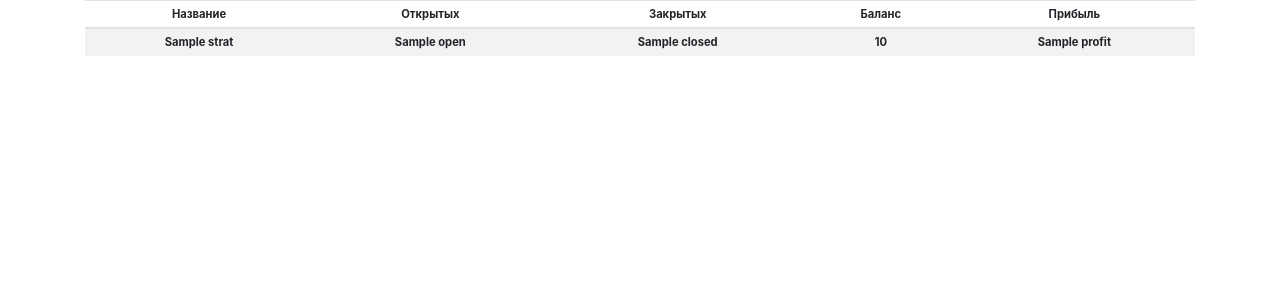
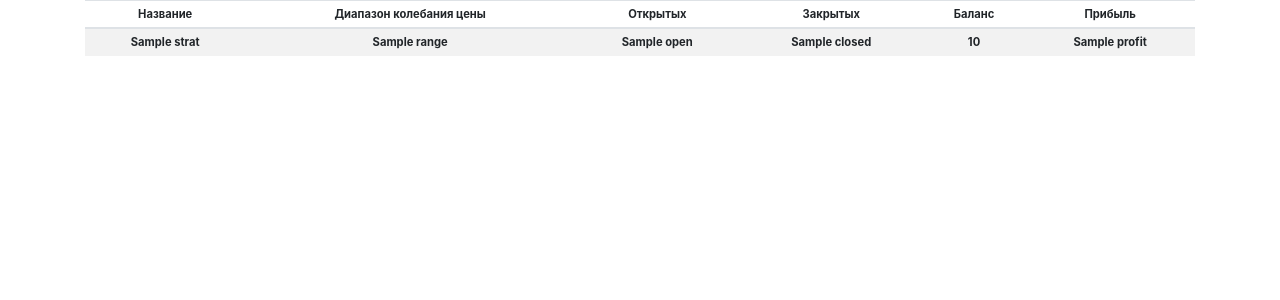
Before and after one commit to NickRovneiko/bot, a Django app: template trader/templates/trader/main.html in a window 1280 px wide. Shown: the part 56-356 px from the top of the page. Run offline with Django 3.2, Linux system fonts and the light colour scheme; the template is opened without the code that fills it: most values are stand-ins (such as "Sample title", 1, 10 or a date in 2020); lists and menus that the app fills with data are empty; some libraries are stand-ins or nearby versions.

Commit message:
правки

```diff
--- a/trader/templates/trader/main.html
+++ b/trader/templates/trader/main.html
@@ -35,6 +35,7 @@
             <thead>
             <tr>
                 <th>Название</th>
+                <th>Диапазон колебания цены</th>
                 <th>Открытых</th>
                 <th>Закрытых</th>
                 <th>Баланс</th>
@@ -47,6 +48,7 @@
             <tr>
 
                 <th>{{strat.name}}</th>
+                <th>{{strat.range}}</th>
                 <th>{{strat.open}}</th>
                 <th>{{strat.closed}}</th>
                 <th>{{strat.balance_usd}}<small>
--- a/trader/views.py
+++ b/trader/views.py
@@ -12,6 +12,7 @@ def main(request):
         strat.closed = Position.objects.filter(strat=strat.name, active=False).count()
         strat.profit=round(sum(Position.objects.filter(strat=strat.name, active=False).values_list('profit', flat=True)))
         strat.balance_usd=round(strat.balance_usd - Position.objects.filter(strat=strat.name, active=True).count() * strat.amount +strat.profit)
+        strat.range=strat.balance_usd/strat.amount*strat.step
     list_strats.order_by('-profit')
 
 
```
